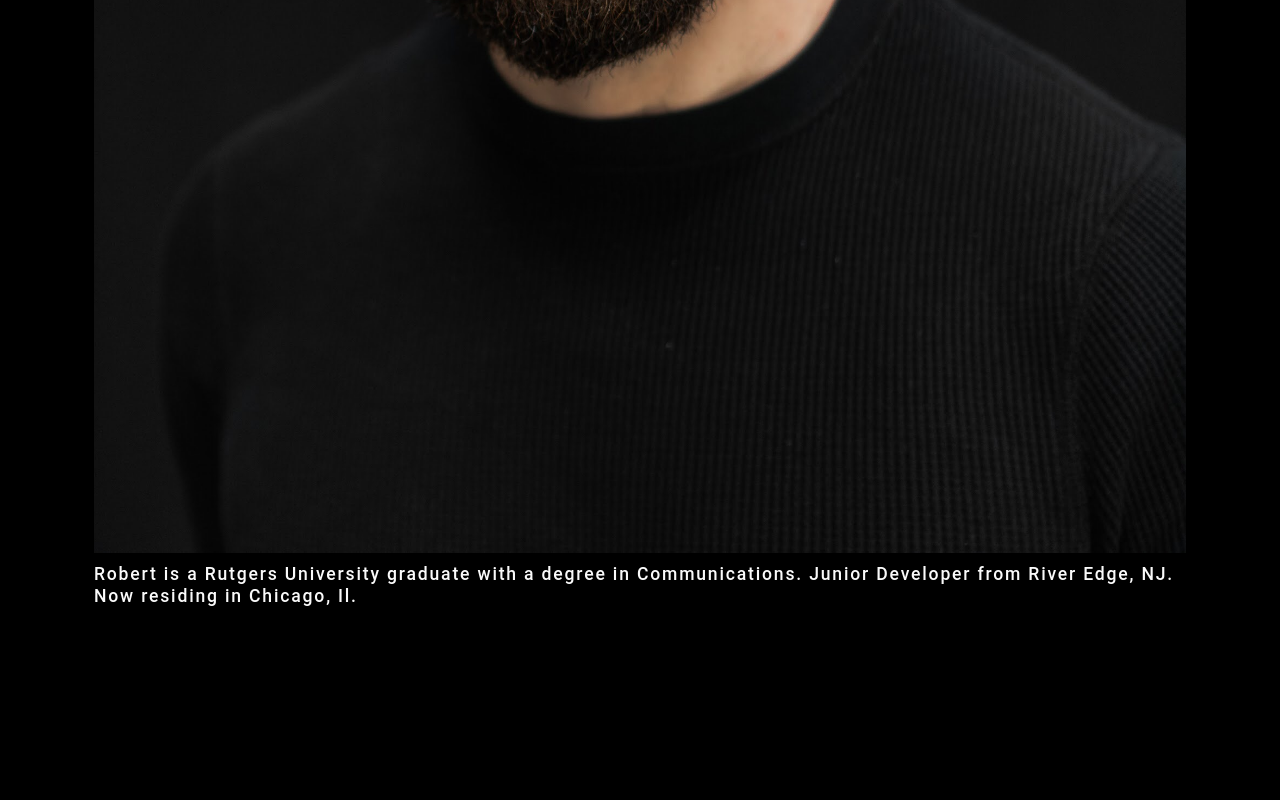
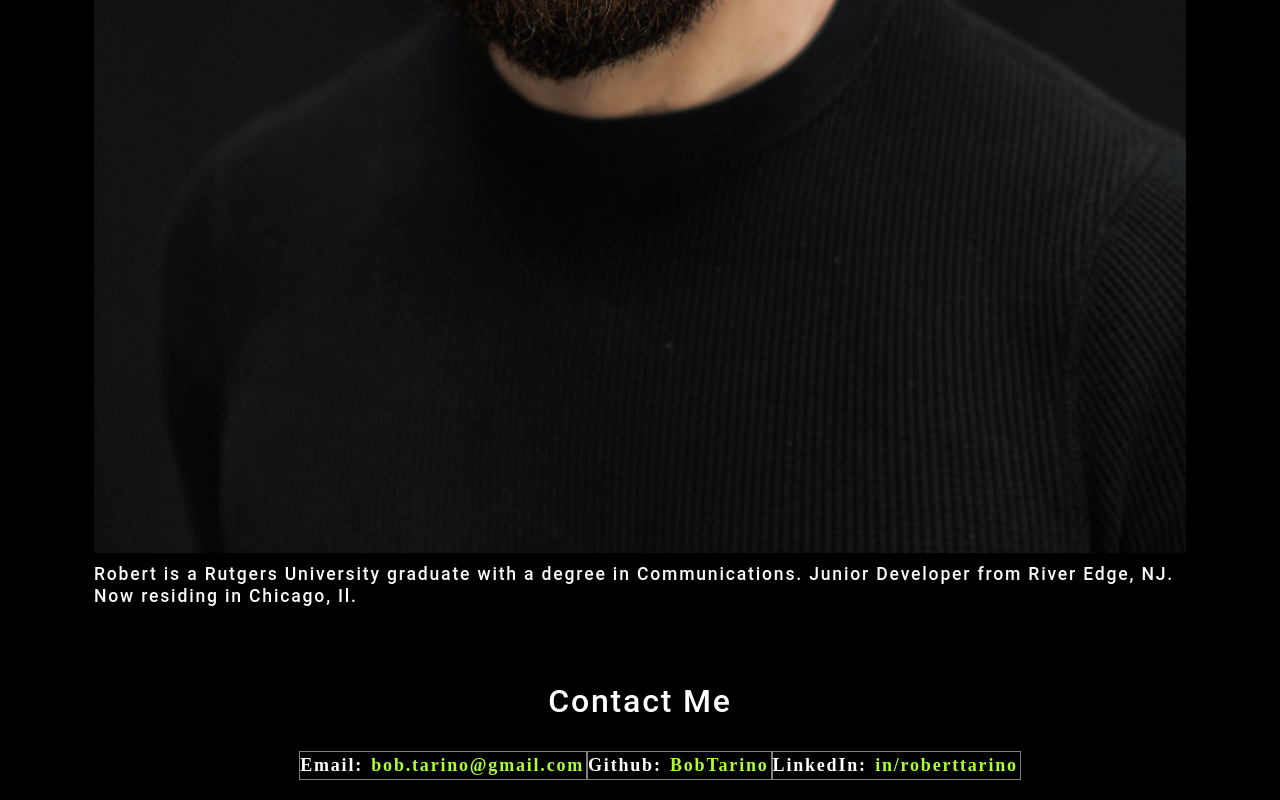
Before and after one commit to BobTarino/portfolio2.0, a React (Create React App) app: page / in a window 1280 px wide. Shown: the part 934-1734 px from the top of the page. Before the commit the page ends 1610 px from the top, so only its background shows below. Built offline with nearby package versions, Linux system fonts and the light colour scheme.

Commit message:
created Footer component

```diff
--- a/src/App.js
+++ b/src/App.js
@@ -4,6 +4,7 @@ import React, { useState } from 'react';
 import Header from './components/Header';
 import Project from './components/Project';
 import Contact from './components/Contact';
+import Footer from './components/Footer';
 import './App.css';
 
 function App() {
@@ -33,6 +34,10 @@ function App() {
           <Contact></Contact>
         )}
       </main>
+      <footer>
+        <Footer></Footer>
+      </footer>
+
     </div>
   );
 }
--- /dev/null
+++ b/src/components/Footer/index.js
@@ -0,0 +1,20 @@
+import React from 'react';
+
+function Footer () {
+    return (
+        <section id="contact-info">
+        <h2>Contact Me</h2>
+        <div class="list">
+          <ul>
+            <li><strong>Email:</strong> <a href="mailto: bob.tarino@gmail.com">bob.tarino@gmail.com</a></li>
+            <li><strong>Github:</strong> <a href="https://github.com/BobTarino">BobTarino</a></li>
+            <li><strong>LinkedIn:</strong> <a href="https://www.linkedin.com/in/roberttarino/">in/roberttarino</a></li>
+          </ul>
+        </div>
+    </section>
+    );
+
+}
+
+
+export default Footer;
--- a/src/components/Project/index.js
+++ b/src/components/Project/index.js
@@ -1,8 +1,10 @@
-import React, { } from 'react';
+import React from 'react';
 import headshotImage from '../../assets/images/bobHeadshot.jpg';
 import runBuddyImage from '../../assets/images/runBuddy.png';
 import entertainMeImage from '../../assets/images/Entertain-Me.png';
 import dinnerPartyImage from '../../assets/images/dinner-party2.png';
+
+
 
 const Project= ({ currentCategory }) => {
 
@@ -21,7 +23,7 @@ const Project= ({ currentCategory }) => {
             case 'Portfolio':
 
                 return     <section id="work-info">
-                <h2>Work</h2>
+                <h2>Portfolio</h2>
                 <div class="flex-container">
                   <div class="work">
                    <a href="https://bobtarino.github.io/run-buddy/">
@@ -30,6 +32,7 @@ const Project= ({ currentCategory }) => {
                       Run Buddy
                     </figcaption>
                     </a>
+                    <a href="https://github.com/BobTarino/run-buddy">GitHub</a>
                   </div>
                   <div class="work">
                     <a href="https://bobtarino.github.io/Entertain-Me/">
@@ -38,6 +41,7 @@ const Project= ({ currentCategory }) => {
                         Entertain-Me
                       </figcaption>
                     </a>
+                    <a href="https://github.com/BobTarino/Entertain-Me">GitHub</a>
                   </div>
                   <div class="work">
                     <a href="https://dinner-parties.herokuapp.com/">
@@ -45,17 +49,24 @@ const Project= ({ currentCategory }) => {
                       <figcaption>
                         Dinner Party
                       </figcaption>
+                      <a href="https://github.com/BobTarino/dinner-party">GitHub</a>
                     </a>
                   </div>
                 </div>
-          </section>
+          </section>;
 
             case 'Resume':
 
-                return <h1>Resume</h1>;
+                return <h2>Resume</h2>;
 
             default:
-                return <h1>About</h1>;
+                return <section id="main-bio">
+                <h2>About Me</h2>
+                <img src={headshotImage} style={{ width: "100%" }} alt="Robert Tarino" />
+                <p>
+                  Robert is a Rutgers University graduate with a degree in Communications. Junior Developer from River Edge, NJ. Now residing in Chicago, Il.
+                </p>
+            </section>;
         }
 
 
--- a/src/index.css
+++ b/src/index.css
@@ -255,32 +255,6 @@ textarea {
   cursor: pointer;
 }
 
-.modalBackdrop {
-	background: rgba(0, 0, 0, .65);
-	bottom: 0;
-	left: 0;
-	overflow: auto;
-	position: fixed;
-	right: 0;
-	top: 0;
-	z-index: 1;
-}
-
-.modalContainer {
-	background: var(--darker);
-	border-radius: 5px;
-	max-width: 100%;
-	margin: 50px auto;
-	padding: 15px;
-	width: 960px;
-}
-
-.modalTitle {
-	font-size: 18px;
-	font-weight: 600;
-	margin-bottom: 25px;
-}
-
 button {
 	background: var(--primary);
 	border: 0;
@@ -340,3 +314,36 @@ a {
 #dinnerparty-image:hover {
   opacity: 0.75;
 }
+
+footer {
+  display: flex;
+  flex-direction: column;
+  align-items: center;
+}
+
+footer h2 {
+  text-align: center;
+  color: white;
+}
+
+#contact-info ul{
+  display: flex;
+  flex-wrap: wrap;
+  justify-content: space-between;
+  align-items: center;
+  list-style: none;
+  margin: 20px auto;
+  color: white;
+}
+
+#contact-info ul li {
+  margin-top: 10px;
+  border:1px solid grey;
+}
+
+li:first-child {
+  margin-top:0;
+}
+#contact-info a {
+  color: greenyellow;
+}
```
Also changed, not shown: package.json (+15 -1 lines), 1 other file (tests, documents, lock files or other folders).
